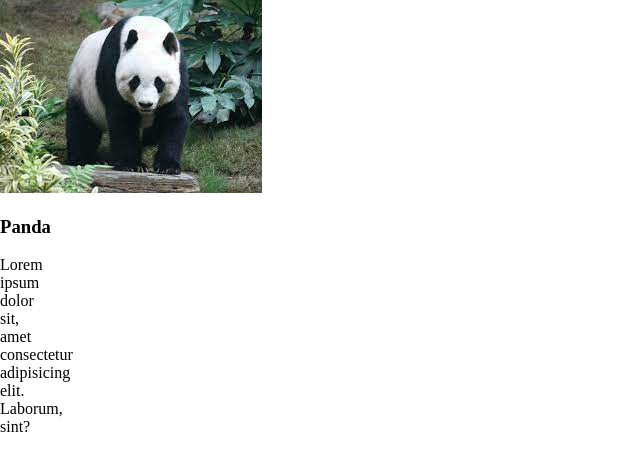
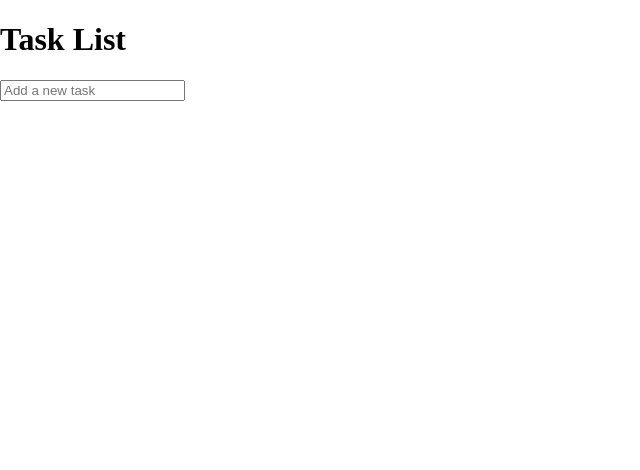
Before and after one commit to ako2223/notes2, a Vue app: page / in a window 1280 px wide. Shown: the top 470 px of the page, without its empty margins (0-640 px from the left). Built offline with nearby package versions, Linux system fonts and the light colour scheme.

Commit message:
Basic task list added

```diff
--- a/src/components/FirstComponent.vue
+++ b/src/components/FirstComponent.vue
@@ -1,19 +1,34 @@
-<script setup>
-alert('Hello from FirstComponent.vue')
-
-</script>
-
 <template>
-    <div class="card">
-        <div>
-        <img src="../assets/images/panda.jpg" alt="panda_image">
-    </div>
-
-    <div>
-        <h3>Panda</h3>
-        <p>Lorem ipsum dolor sit, amet consectetur adipisicing elit. Laborum, sint?</p>
-    </div>
-    </div>
+  <div>
+    <h1>Task List</h1>
+    <input v-model="newTask" @keyup.enter="addTask" placeholder="Add a new task">
+    <ul>
+      <li v-for="(task, index) in tasks" :key="index">
+        {{ task.text }}
+        <button @click="removeTask(index)">Remove</button>
+      </li>
+    </ul>
+  </div>
 </template>
 
-<style src="../assets/css/components/firstComponent.css"></style>
+<script>
+export default {
+  data() {
+    return {
+      newTask: '',
+      tasks: []
+    };
+  },
+  methods: {
+    addTask() {
+      if (this.newTask.trim()) {
+        this.tasks.push({ text: this.newTask });
+        this.newTask = '';
+      }
+    },
+    removeTask(index) {
+      this.tasks.splice(index, 1);
+    }
+  }
+};
+</script>
--- a/src/pages/HomePage.vue
+++ b/src/pages/HomePage.vue
@@ -1,9 +1,20 @@
-<script setup>
-import FirstComponent from '../components/FirstComponent.vue'
+<template>
+  <div id="app">
+    <TaskList/>
+  </div>
+</template>
+
+<script>
+import TaskList from '../components/FirstComponent.vue'
+
+export default {
+  name: 'App',
+  components: {
+    TaskList
+  }
+}
 </script>
 
-
-<template>
-    <FirstComponent />
-
-  </template>
+<style>
+/* Add your CSS styling here */
+</style>
```
